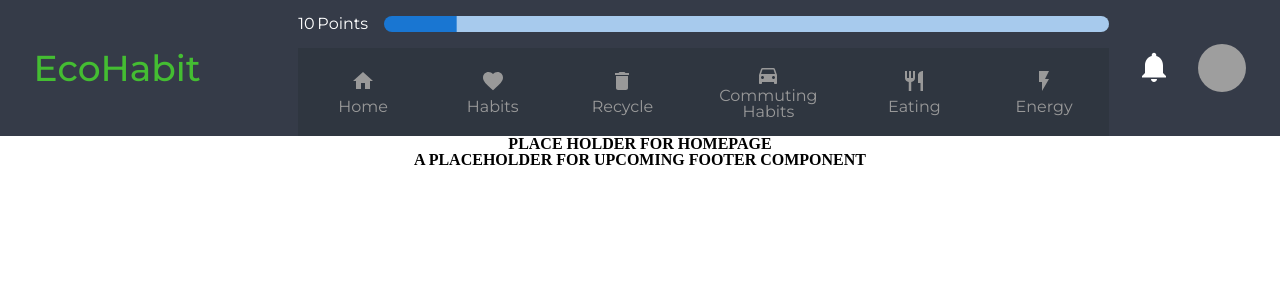
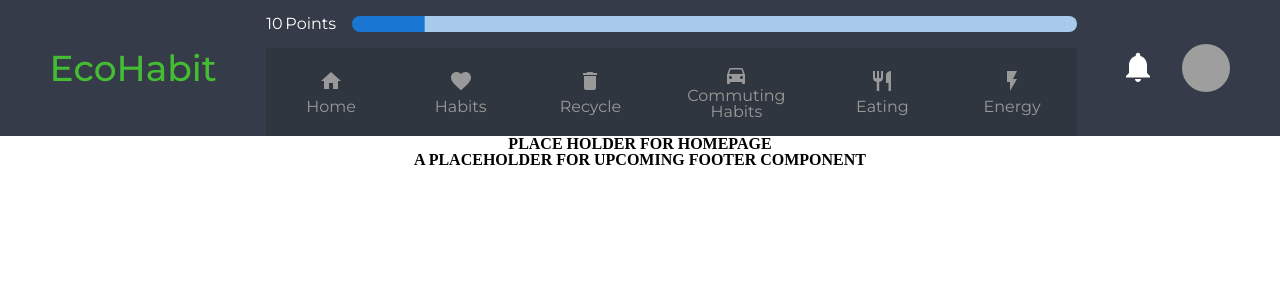
Before and after one commit to admiral9200/ecohabit, a React (Create React App) app in the folder client/: page / in a window 1280 px wide. Shown: the top 300 px of the page. Built offline with nearby package versions, Linux system fonts and the light colour scheme; grey boxes are pictures that could not be loaded.

Commit message:
removed redundant margins

```diff
--- a/client/src/components/NavBar/NavBar.css
+++ b/client/src/components/NavBar/NavBar.css
@@ -10,7 +10,6 @@ nav {
 }
 
 nav > h1 {
-    margin: 0 4rem 0 0rem;
     font-size: 2.25rem;
     color: #44bd32;
     font-weight: 500;
```
